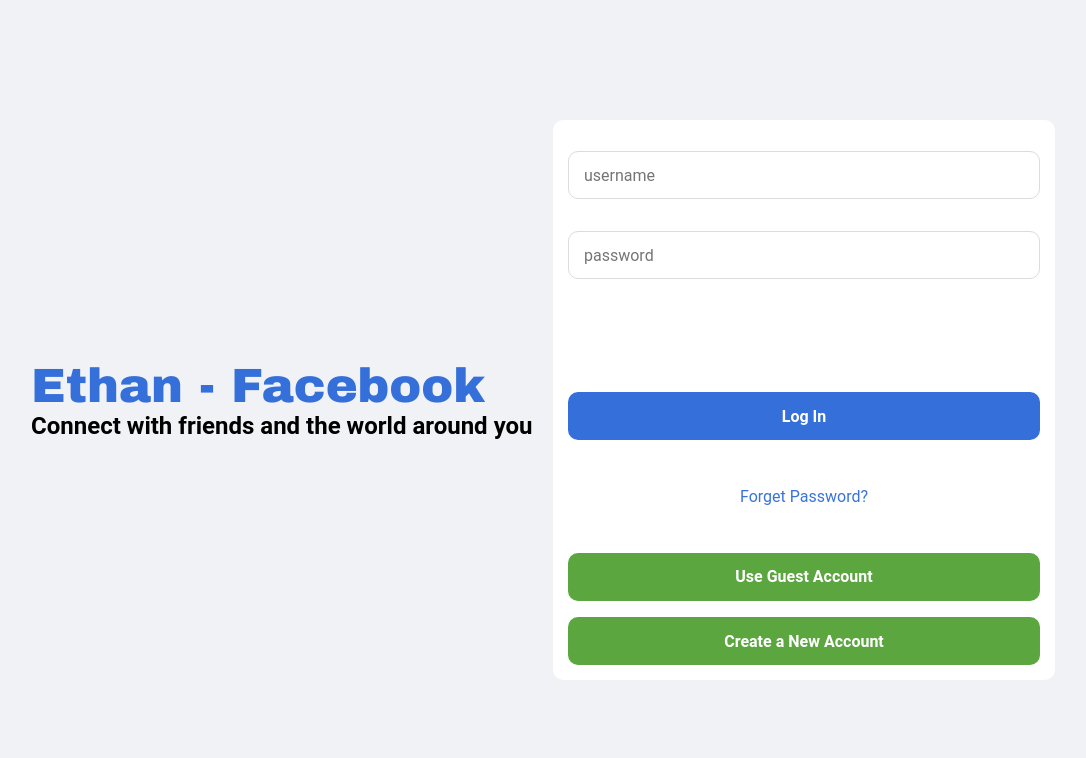
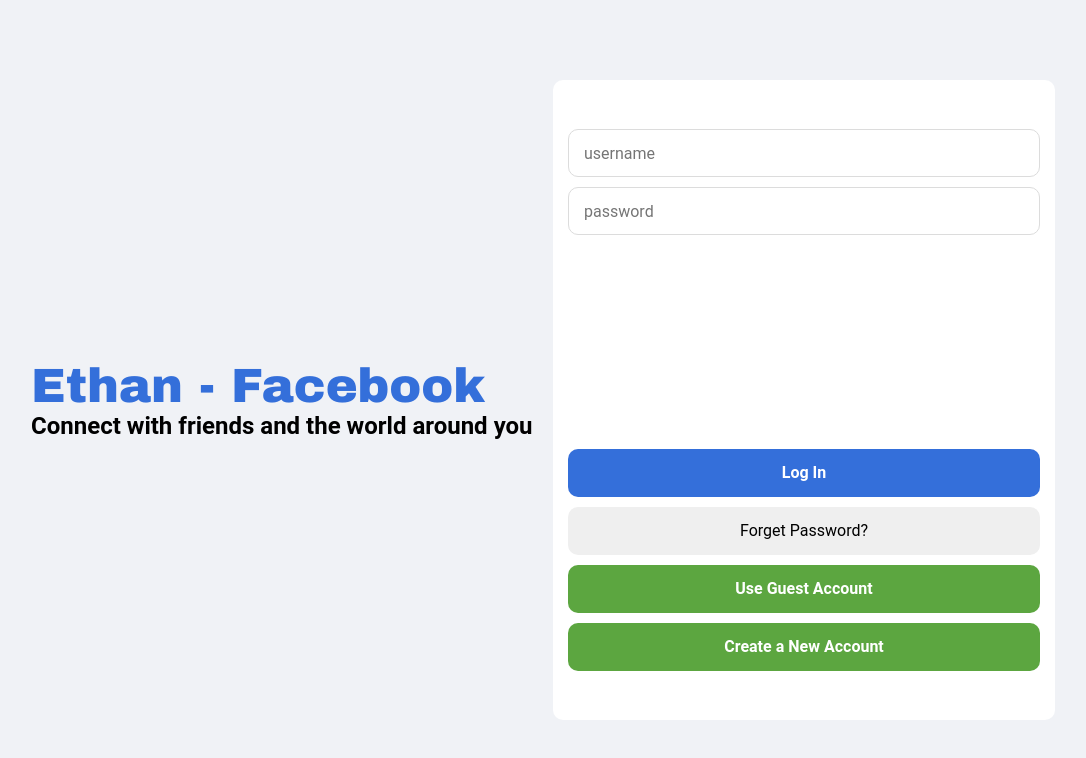
Before and after one commit to mldsh905/Ethan-Book, a React app in the folder client/: page / in a window 1280 px wide. Shown: the top 758 px of the page, without its empty margins (97-1183 px from the left). Built offline with nearby package versions, Linux system fonts and the light colour scheme.

Commit message:
update login

```diff
--- a/client/src/components/login/login.js
+++ b/client/src/components/login/login.js
@@ -34,7 +34,7 @@
         })
     }
     const handleGuest = () => {
-        setMsg('log in, please wait...')
+        setMsg('log in, please wait... the backend is deployed on Render.com, you may wait up to 1-2mins for your first time login')
         axios({
             url: `${process.env.REACT_APP_ADDRESS}/api/auth/login`,
             method: 'post',
@@ -60,11 +60,14 @@
                     <span className={classes.text}>Connect with friends and the world around you</span>
                 </div>
                 <div className={classes.login}>
+                    <div className={classes.login1}>
                         <input type="text" placeholder="username" onChange={handleUsername}/>
                         <input type="password" placeholder="password" onChange={handlePassword}/>
+                    </div>
                     <div className={classes.msg}>{msg}</div>
+                    <div className={classes.login3}>
                         <button className={classes.loginbtn} onClick={handleSubmit}>Log In</button>
-                    <span>Forget Password?</span>
+                        <button className={classes.forgot} onClick={()=>{alert('Please contact admin')}}>Forget Password?</button>
                         <button className={classes.newaccountbtn} onClick={handleGuest}>Use Guest Account
                         </button>
                         <button className={classes.newaccountbtn} onClick={() => {
@@ -74,6 +77,7 @@
                     </div>
                 </div>
             </div>
+        </div>
     );
 };
 
--- a/client/src/components/login/login.module.css
+++ b/client/src/components/login/login.module.css
@@ -7,7 +7,7 @@
     background-color: #f0f2f6;
 }
 .container{
-    height: 70vh;
+    height: 80vh;
     width: 80vw;
     display: grid;
     gap: 20px;
@@ -33,12 +33,16 @@
     background-color: white;
     height: 100%;
     display: grid;
-    grid-template-rows: repeat(6, 1fr);
+    grid-template-rows: 1.8fr 1.5fr 3fr;
     border-radius: 10px;
     padding: 15px;
     text-align: center;
     color: #3973dd;
     align-items: center;
+}
+.login1, .login3{
+    display: grid;
+    gap:10px
 }
 .msg{
     color: black;
@@ -51,6 +55,9 @@
 .login input{
     padding: 0 15px;
     border: 1px solid gainsboro;
+}
+.forgot{
+    border: none
 }
 .loginbtn{
     background-color:rgb(52,111,218);
```
Also changed, not shown: 1 other file (tests, documents, lock files or other folders). Lines whose indentation alone changed are shown as unchanged.
